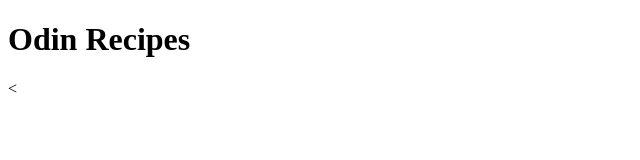
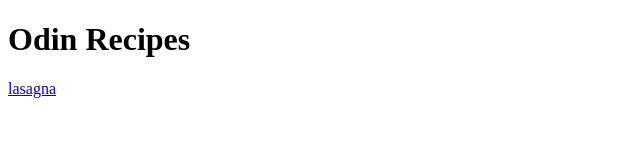
Before and after one commit to zackzamen/odin-recipes, a plain HTML site: page index.html in a window 1280 px wide. Shown: the full height of the page, 0-640 px from the left. Drawn offline with Linux system fonts and the light colour scheme.

Commit message:
Add new file add new image of lasagna

```diff
--- a/index.html
+++ b/index.html
@@ -6,6 +6,6 @@
     </head>
     <body>
         <h1>Odin Recipes</h1>
-        <p><</p>
+        <a href="recipes/lasagna.html">lasagna</a>
     </body>
 </html>
```
Also changed, not shown: recipes/lasagna.html (+1 -0 lines), images/lasagna.jpg (added).
